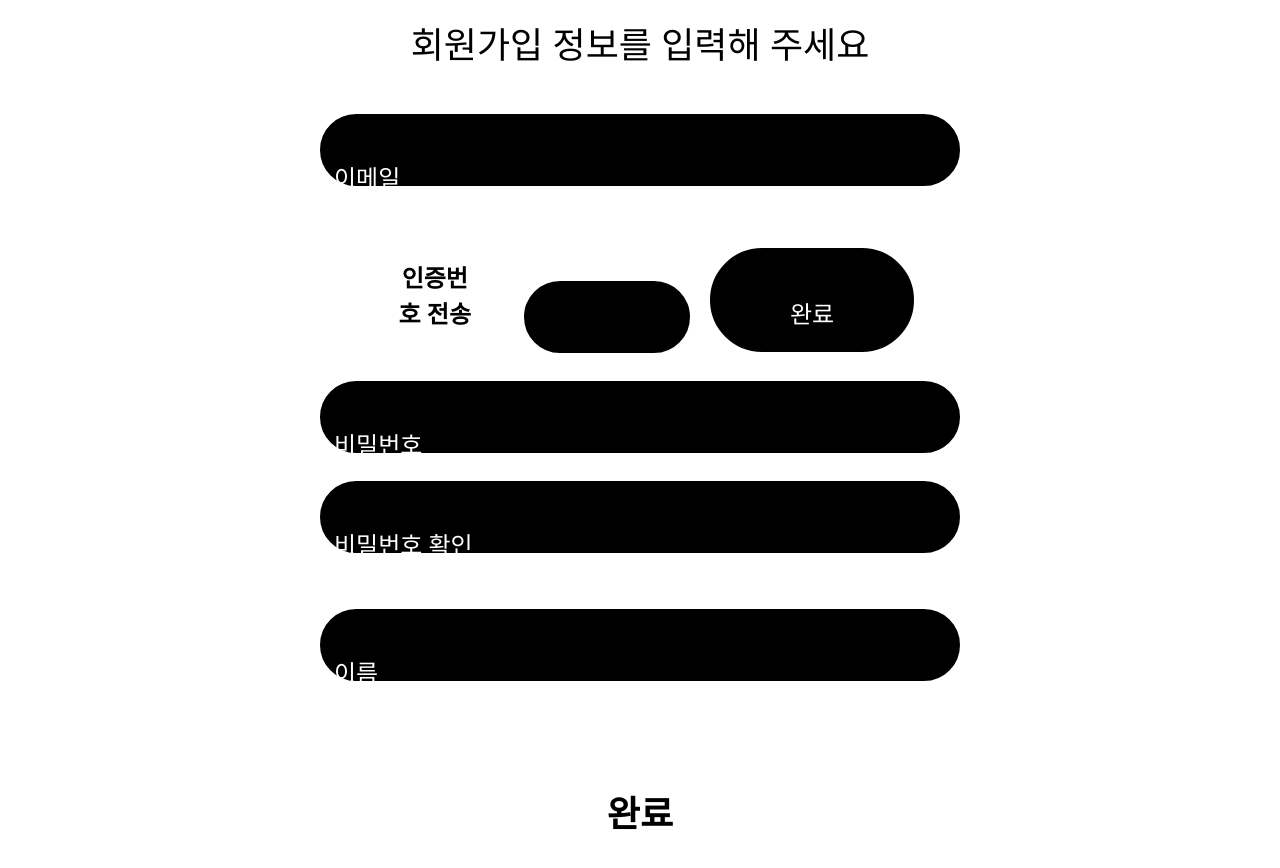
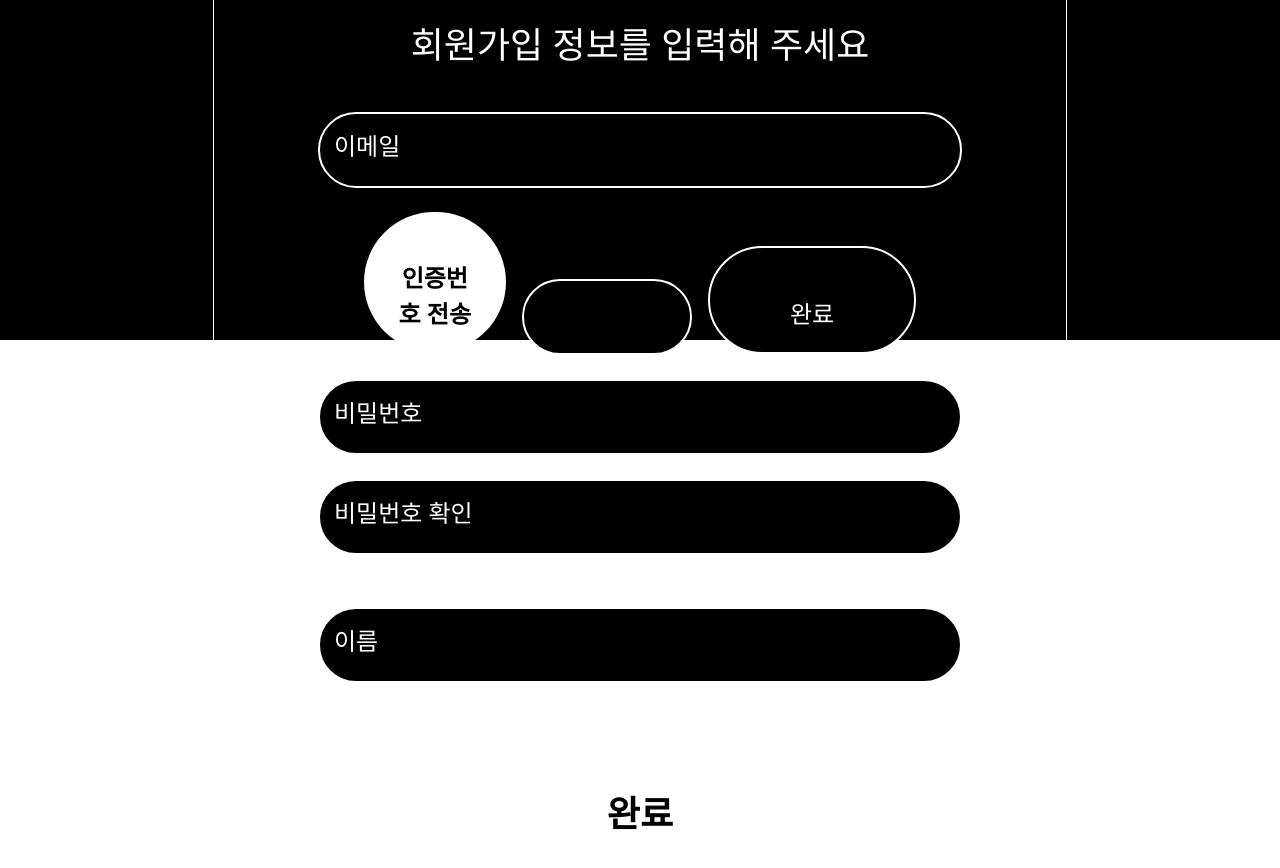
Before and after one commit to UMC-Umark/umark-FE, a React (Create React App) app: page /Signup in a window 1280 px wide. Shown: the part 460-1328 px from the top of the page. Built offline with nearby package versions, Linux system fonts and the light colour scheme.

Commit message:
[FEAT]-signup page

```diff
--- a/src/components/Modal.js
+++ b/src/components/Modal.js
@@ -1,5 +1,5 @@
-import React from 'react';
-import '../css/bookmark.css'; // 추가된 부분
+import React from "react";
+import "../css/Bookmark.css"; // 수정된 부분
 
 export default function Modal({ isOpen, onClose, itemIndex }) {
   if (!isOpen) return null;
--- a/src/pages/Signup.jsx
+++ b/src/pages/Signup.jsx
@@ -79,7 +79,7 @@ export default function Signup() {
     );
   };
   return (
-    <div>
+    <div className="h-screen bg-black text-white">
       <div className="w-full flex justify-between items-center">
         <Link className="custom-arrow" to="/Agreement">
           <img src={arrow} alt="arrow" />
@@ -92,7 +92,7 @@ export default function Signup() {
       <br />
       <hr />
       <div className="mb-20" />
-      <div className="custom-signupform1 border border-1 border-white rounded-3xl w-2/3 m-auto h-1/2">
+      <div className="custom-signupform1 border border-1 border-white rounded-3xl w-2/3 m-auto">
         <br />
         <div className="flex items-center justify-center">
           <img src={logo} alt="umark" />
@@ -101,7 +101,7 @@ export default function Signup() {
         <p className="custom-info">회원가입 정보를 입력해 주세요</p>
         <div className="mb-10" />
         <div className="custom-signupform2 text-center inline-block relative">
-          <span className="custom-label absolute ml-4 left-50 top-50 text-white mt-5">
+          <span className="custom-label absolute ml-4 left-50 top-50 text-white mt-4">
             이메일
           </span>
           <input
@@ -136,7 +136,7 @@ export default function Signup() {
           <div className="text-red-600">{verifyError}</div>
           {/* {isValid && <div className="text-green-600">인증이 완료되었습니다</div>}<br /> */}
           <br />
-          <span className="custom-label absolute ml-4 left-50 top-50 text-white mt-5">
+          <span className="custom-label absolute ml-4 left-50 top-50 text-white mt-4">
             비밀번호
           </span>
           <input
@@ -153,7 +153,7 @@ export default function Signup() {
             <div className="text-green-600">올바른 비밀번호 형식입니다.</div>
           )}
           <br />
-          <span className="custom-label absolute ml-4 left-50 top-70 text-white mt-5">
+          <span className="custom-label absolute ml-4 left-50 top-70 text-white mt-4">
             비밀번호 확인
           </span>
           <input
@@ -170,7 +170,7 @@ export default function Signup() {
           )}
           <br />
           <div className="mb-7" />
-          <span className="custom-label absolute ml-4 left-50 top-70 text-white mt-5">
+          <span className="custom-label absolute ml-4 left-50 top-70 text-white mt-4">
             이름
           </span>
           <input
@@ -189,7 +189,7 @@ export default function Signup() {
               완료
             </button>
           </Link>
-          <div className="mb-40" />
+          <div className="mb-20" />
         </div>
       </div>
     </div>
```
Also changed, not shown: src/pages/Agreement.jsx (+24 -15 lines), src/pages/Recommend.js (+8 -6 lines). Lines whose indentation alone changed are shown as unchanged.
